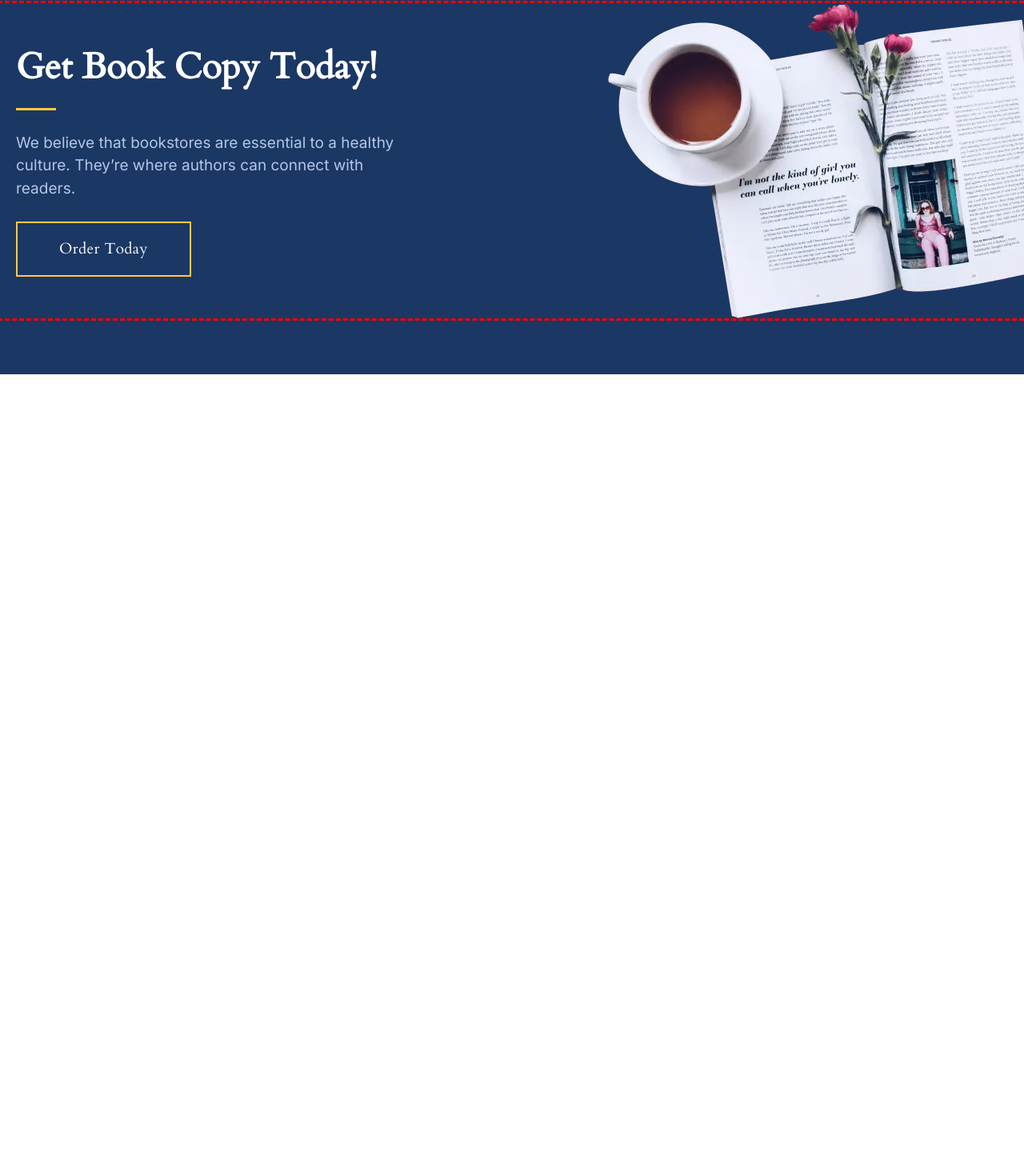
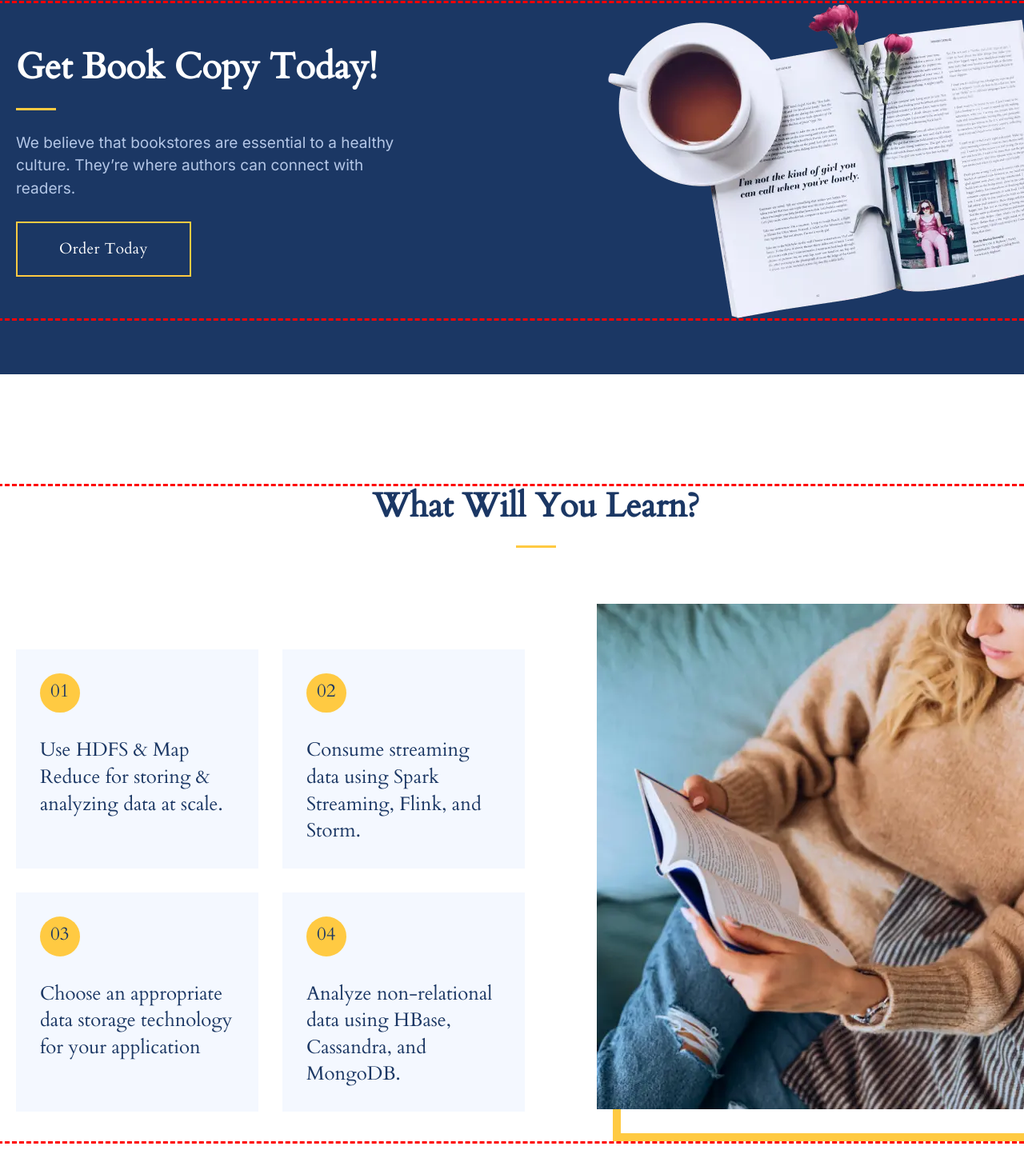
Before and after one commit to lika-ruby/Pages, a plain HTML site: page index.html in a window 1280 px wide. Shown: the part 3610-5078 px from the top of the page at 80% size. Before the commit the page ends 4078 px from the top, so only its background shows below. Drawn offline with nearby package versions, Linux system fonts and the light colour scheme.

Commit message:
makes advan

```diff
--- a/index.html
+++ b/index.html
@@ -395,11 +395,69 @@
             <img
               class="order__photo"
               class="Book"
-              src="./img/order/order-photo1@1x-desktop.webp 1x"
+              src="./img/order/order-photo@1x-desktop.webp 1x"
             />
           </picture>
         </div>
       </div>
     </section>
+    <section class="advan">
+      <div class="container">
+        <h2 class="advan__title">What Will You Learn?</h2>
+        <div class="advan__line"></div>
+        <div class="advan__cont">
+          <ul class="advan__list">
+            <li class="advan__item">
+              <div class="advan__number">
+                <p class="advan__desc">01</p>
+              </div>
+              <p class="advan__info">
+                Use HDFS & Map Reduce for storing & analyzing data at scale.
+              </p>
+            </li>
+            <li class="advan__item">
+              <div class="advan__number">
+                <p class="advan__desc">02</p>
+              </div>
+              <p class="advan__info">
+                Consume streaming data using Spark Streaming, Flink, and Storm.
+              </p>
+            </li>
+            <li class="advan__item">
+              <div class="advan__number">
+                <p class="advan__desc">03</p>
+              </div>
+              <p class="advan__info">
+                Choose an appropriate data storage technology for your
+                application
+              </p>
+            </li>
+            <li class="advan__item">
+              <div class="advan__number">
+                <p class="advan__desc">04</p>
+              </div>
+              <p class="advan__info">
+                Analyze non-relational data using HBase, Cassandra, and MongoDB.
+              </p>
+            </li>
+          </ul>
+          <div class="advan__content">
+            <picture>
+              <source
+                srcset="
+                  ./img/advan/advan-photo@1x-desktop.webp 1x,
+                  ./img/advan/advan-photo@2x-desktop.webp 2x
+                "
+              />
+              <img
+                class="advan__photo"
+                class="Book"
+                src="./img/advan/advan-photo@1x-desktop.webp 1x"
+              />
+            </picture>
+          </div>
+        </div>
+      </div>
+    </section>
   </body>
 </html>
--- a/sass/sections/_advan.scss
+++ b/sass/sections/_advan.scss
@@ -0,0 +1,76 @@
+.advan {
+    padding: 140px 0;
+
+    &__title {
+        color: $dark-accent-bg-color;
+        text-align: center;
+        font-family: Cardo;
+        font-size: 42px;
+        line-height: 1.2;
+        margin-bottom: 23px;
+    }
+
+    &__line {
+        width: 50px;
+        height: 3px;
+        background-color: $accent-color;
+        margin: 0 auto 90px;
+    }
+
+
+    &__cont {
+        display: flex;
+        align-items: center;
+        gap: 109px;
+    }
+
+    &__list {
+        display: flex;
+        flex-wrap: wrap;
+        gap: 30px;
+        width: 638px;
+    }
+
+    &__item {
+        background-color: $light-accent-bg-color;
+        padding: 30px;
+    }
+
+    &__number {
+        background-color: $accent-color;
+        padding: 8px 13px 13px;
+        border-radius: 50%;
+        max-width: 50px;
+        margin-bottom: 30px;
+    }
+
+    &__desc {
+        color: $dark-accent-bg-color;
+        font-family: Cardo;
+        font-size: 23px;
+        line-height: 1.25;
+    }
+
+    &__info {
+        max-width: 243px;
+        color: $dark-accent-bg-color;
+        font-family: Cardo;
+        font-size: 24px;
+        line-height: 1.4;
+    }
+
+    &__content {
+        width: 555px;
+        height: 652px;
+        border: 10px solid $accent-color;
+        position: relative;
+    }
+
+    &__photo {
+        width: 535px;
+        height: 632px;
+        position: absolute;
+        left: -30px;
+        top: -30px;
+    }
+}
```
Also changed, not shown: styles/main.css, styles/main.min.css, 2 other files.
